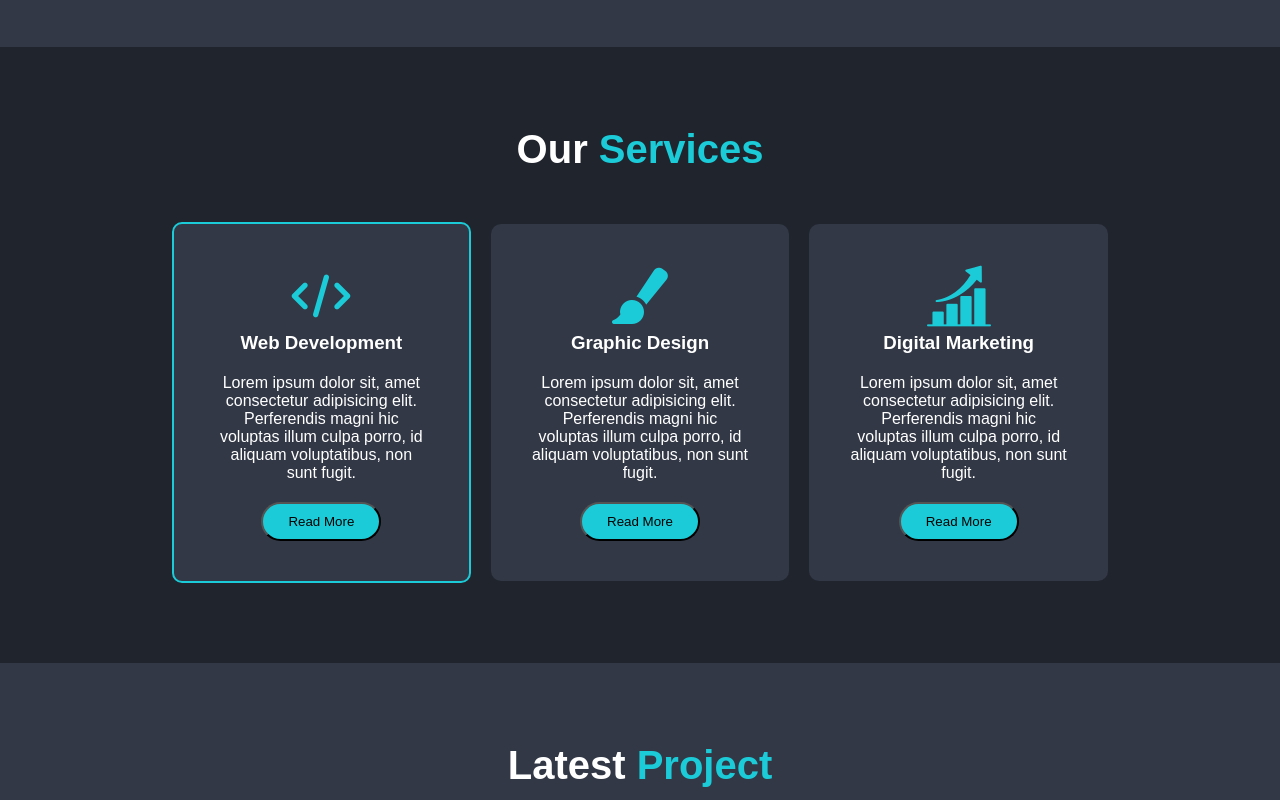
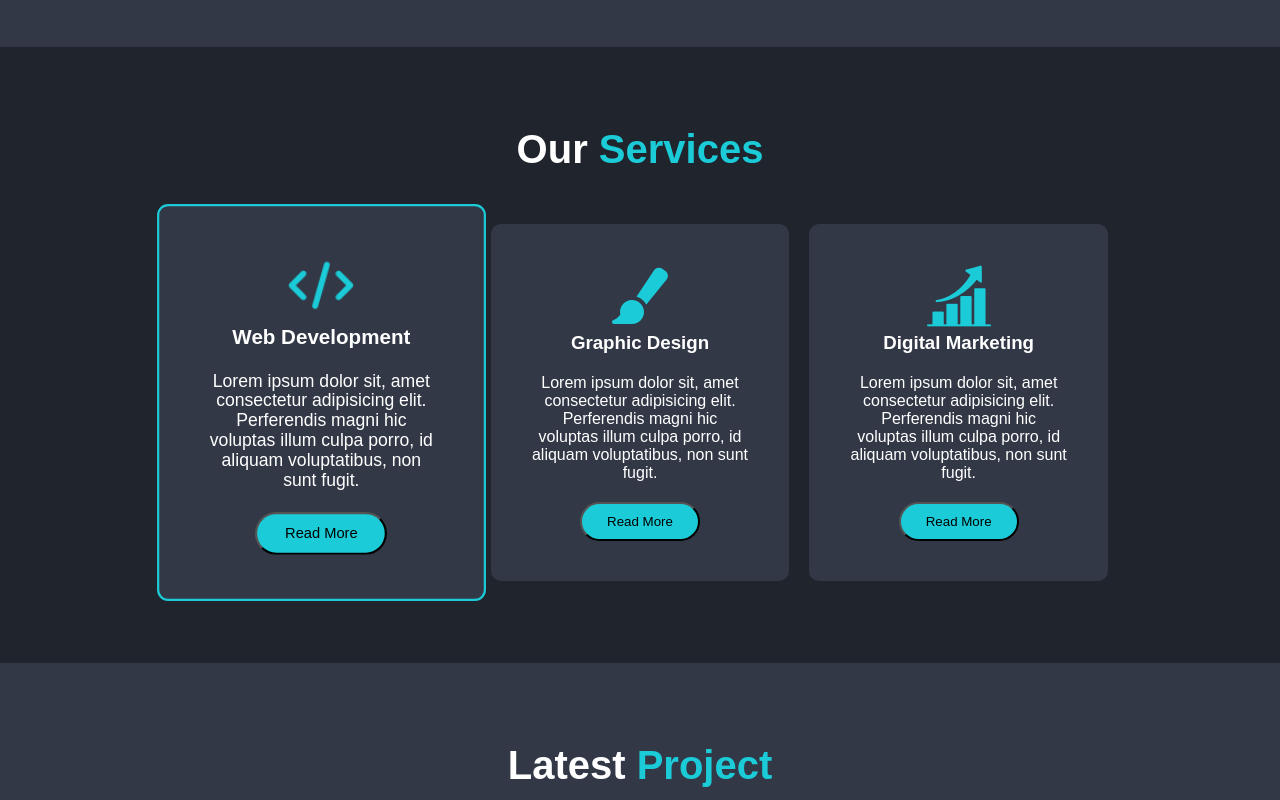
Before and after one commit to EmanAliEA/Grid-Flex-Practice3, a plain HTML site: page index.html in a window 1280 px wide. In both pictures the pointer is over the element 321 px from the left and 1381 px from the top of the page. Shown: the part 981-1781 px from the top of the page. Drawn offline with Linux system fonts and the light colour scheme.

Commit message:
Update style.css

```diff
--- a/style.css
+++ b/style.css
@@ -277,7 +277,7 @@ nav ul {
   /* transform: scale(1.1) 1s ; */
 }
 .service div:hover {
-/*   transform: scale(1.1); */
+  transform: scale(1.1);
   border: 2px solid var(--primary);
 }
 .service .box p {
```
